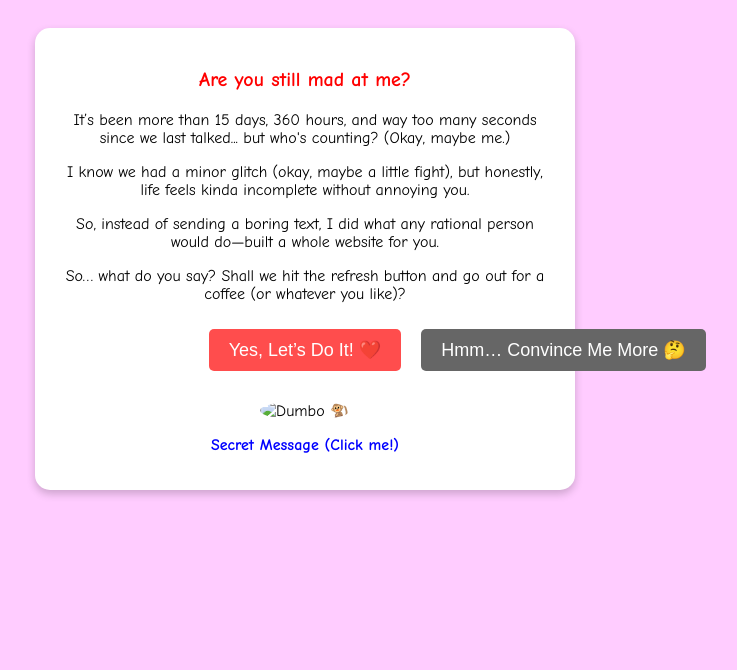
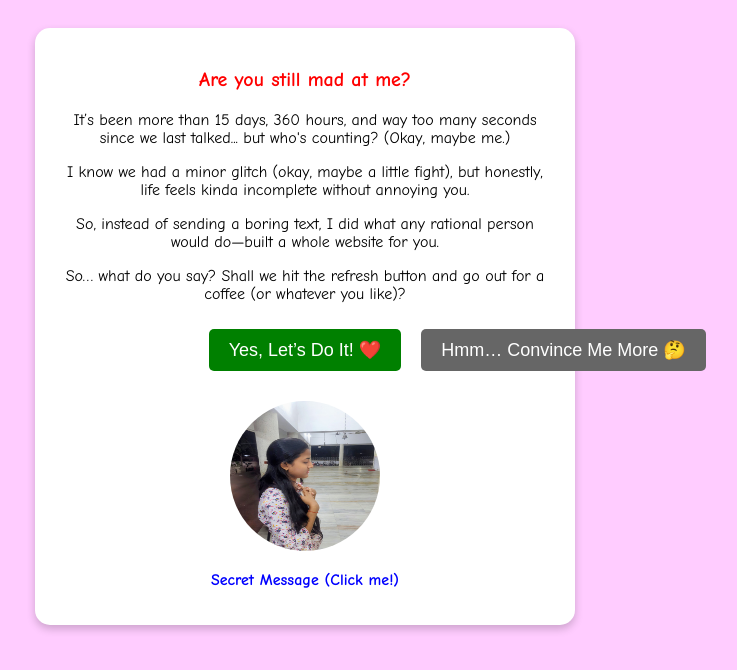
Before and after one commit to manasommm/Dumbo, a plain HTML site: page index.html in a window 1280 px wide. Shown: the whole page, without its empty margins (335-1072 px from the left). Drawn offline with Linux system fonts and the light colour scheme.

Commit message:
Update index.html

```diff
--- a/index.html
+++ b/index.html
@@ -33,7 +33,7 @@
             border-radius: 5px;
         }
         .yes {
-            background-color: #ff4d4d;
+            background-color: green;
             color: white;
         }
         .no {
@@ -85,7 +85,7 @@
         <button class="button no" id="noButton" onmouseover="runAway()">Hmm… Convince Me More 🤔</button>
 
         <div style="margin-top: 20px;" onclick="dropHeart()">
-            <img src="dumbo.jpg" alt="Dumbo 🐒" class="dumbo-img">
+            <img src="dumbo_pic.jpg" alt="Dumbo 🐒" class="dumbo-img">
         </div>
 
         <p class="secret" onclick="revealSecret()">Secret Message (Click me!)</p>
```
